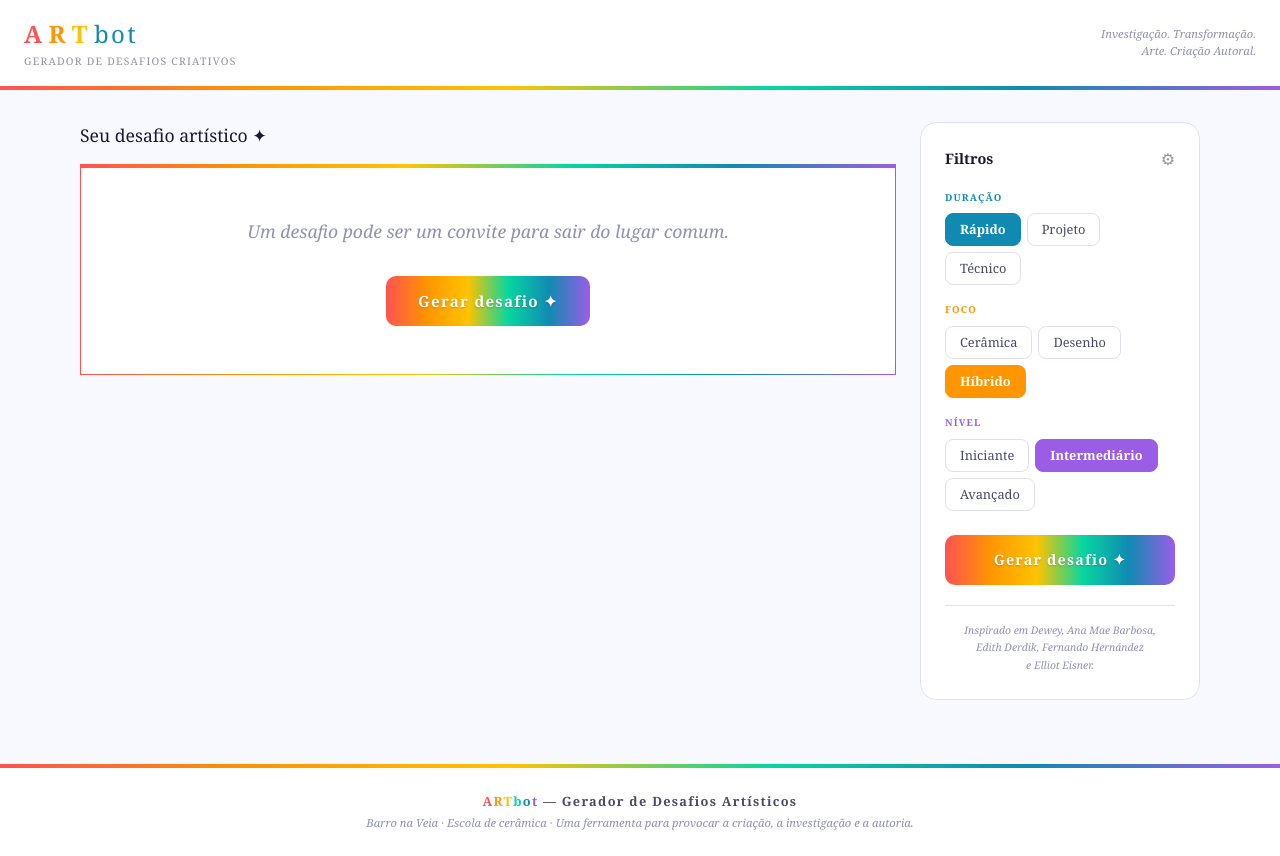
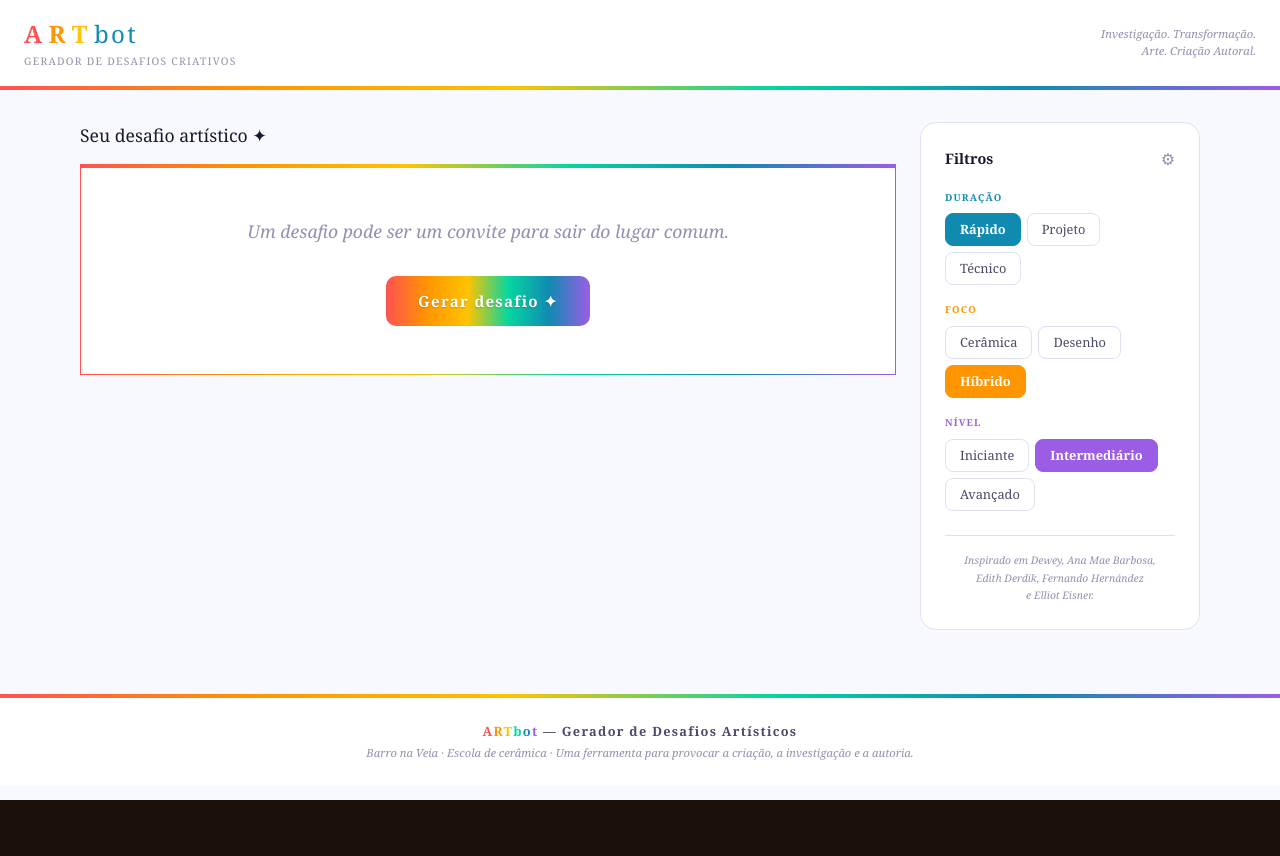
Before and after one commit to alexandrabernal08/artbot, a Next.js app: page / in a window 1280 px wide. After the commit the page ends 800 px from the top, so only its background shows below. Built offline with nearby package versions, Linux system fonts and the light colour scheme.

Commit message:
ARTbot: remove botão gerar do painel de filtros, fica só abaixo da frase

```diff
--- a/app/page.tsx
+++ b/app/page.tsx
@@ -460,22 +460,6 @@ export default function ARTbotPage() {
                 </div>
               </div>
 
-              {/* Botão gerar */}
-              <button onClick={handleGerar}
-                style={{ width: "100%", padding: "14px 0", background: S.grad, color: "#FFFFFF", border: "none", borderRadius: 10, fontSize: "0.9rem", fontWeight: 700, letterSpacing: "0.08em", cursor: "pointer", fontFamily: "Georgia, serif", transition: "opacity 0.2s", textShadow: "0 1px 2px rgba(0,0,0,0.2)" }}
-                onMouseEnter={e => (e.currentTarget.style.opacity = "0.85")}
-                onMouseLeave={e => (e.currentTarget.style.opacity = "1")}
-              >
-                Gerar desafio ✦
-              </button>
-
-              {desafio && (
-                <button onClick={handleGerar}
-                  style={{ width: "100%", padding: "10px 0", backgroundColor: "transparent", color: S.suave, border: `1px solid ${S.borda}`, borderRadius: 10, fontSize: "0.8rem", cursor: "pointer", marginTop: 8, fontFamily: "Georgia, serif" }}>
-                  ↺ Limpar e gerar novo
-                </button>
-              )}
-
               {/* Crédito pedagógico */}
               <div style={{ marginTop: 20, paddingTop: 16, borderTop: `1px solid ${S.borda}` }}>
                 <p style={{ color: S.suave, fontSize: "0.65rem", lineHeight: 1.7, textAlign: "center", fontStyle: "italic" }}>
```
